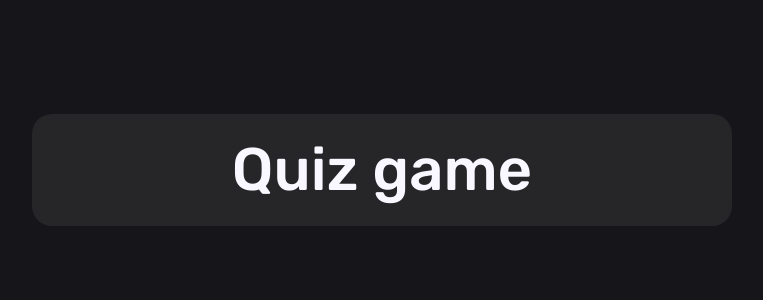
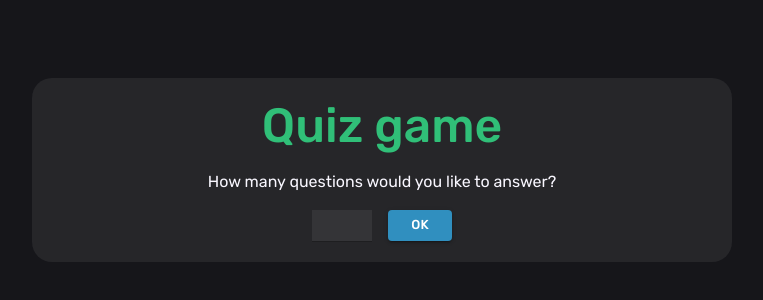
Before and after one commit to jfmacedo91/quiz-game, a Next.js app: page / in a window 1280 px wide. Shown: the part 230-530 px from the top of the page, without its empty margins (258-1021 px from the left). Built offline with nearby package versions, Linux system fonts and the light colour scheme.

Commit message:
index ui completed

```diff
--- a/src/pages/index.tsx
+++ b/src/pages/index.tsx
@@ -1,8 +1,11 @@
 import Head from 'next/head'
 import { Box } from '@material-ui/system'
-import { Typography } from '@material-ui/core'
+import { Button, TextField, Tooltip, Typography } from '@material-ui/core'
+import { useState } from 'react'
 
 export default function Home() {
+  const [amount, setAmount] = useState(0)
+
   return (
     <>
       <Head>
@@ -25,7 +28,44 @@ export default function Home() {
           textAlign='center'
           padding='20px'
         >
-          <Typography variant='h2' fontWeight='500'>Quiz game</Typography>
+          <Typography
+            variant='h3'
+            mb={ 2 }
+            fontWeight='500'
+            color='primary'
+          >
+            Quiz game
+          </Typography>
+          <Typography
+            variant='body1'
+            mb={ 2 }
+            fontWeight='400'
+          >
+            How many questions would you like to answer?
+          </Typography>
+          <form>
+            <Tooltip title='You can answer a maximum of 50 questions' arrow>
+              <TextField
+                variant='standard'
+                type='number'
+                color='secondary'
+                sx={ {
+                  width: '60px',
+                  marginRight: '16px',
+                  backgroundColor: '#FFF1'
+                } }
+                onChange={ (e) => { setAmount(Number(e.target.value)) } }
+              />
+            </Tooltip>
+            <Button
+              type='submit'
+              variant='contained'
+              color='secondary'
+              size='small'
+            >
+              Ok
+            </Button>
+          </form>
         </Box>
       </Box>
     </>
```
